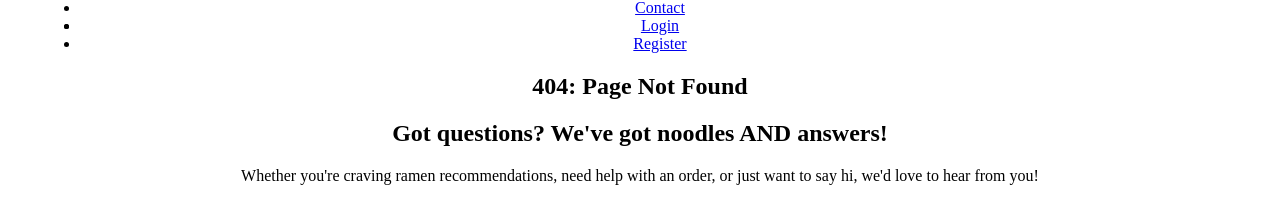
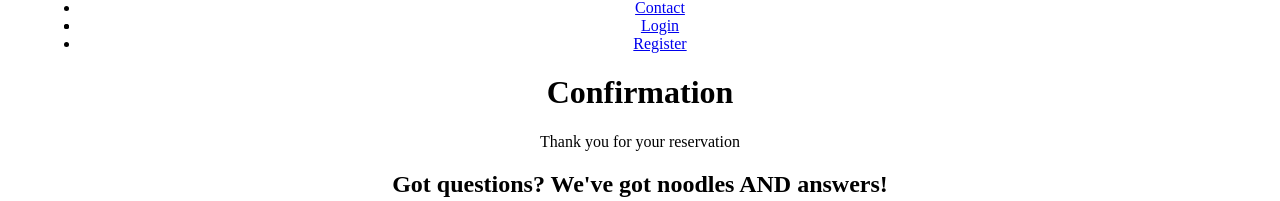
Before and after one commit to ant-codes-42/slurp-society, a React (Vite) app in the folder client/: page /reservation/confirmation in a window 1280 px wide. Shown: the part 255-456 px from the top of the page. Built offline with nearby package versions, Linux system fonts and the light colour scheme.

Commit message:
confirmation page for reservation, updated css references to App.tsx

```diff
--- a/client/src/App.tsx
+++ b/client/src/App.tsx
@@ -3,7 +3,7 @@ import Navbar from "./components/Navbar";
 import Contact from "./pages/Contact.jsx";
 import Header from "./components/Header";
 
-
+import './App.css';
 
 function App() {
 
--- a/client/src/components/ReservationForm.tsx
+++ b/client/src/components/ReservationForm.tsx
@@ -3,6 +3,7 @@ import { getUserById } from '../api/userAPI';
 import type { UserData } from '../interfaces/UserData';
 import { createReservation } from '../api/reservationAPI';
 import { updateUser } from '../api/userAPI';
+import { useNavigate } from 'react-router';
 import auth from '../utils/Auth';
 
 export default function ReservationForm({ slot, incomingPartySize }: { slot: string, incomingPartySize: string }) {
@@ -16,6 +17,7 @@ export default function ReservationForm({ slot, incomingPartySize }: { slot: str
     const partySize = incomingPartySize;
     const slotId = slot;
     console.log(slotId); //temp logging
+    const navigate = useNavigate();
 
     const [loginCheck, setLoginCheck] = useState(false);
 
@@ -107,6 +109,7 @@ export default function ReservationForm({ slot, incomingPartySize }: { slot: str
         createReservation(userObj.id, slotId, partySize, specialRequests)
             .then((response) => {
                 console.log('Reservation created:', response);
+                navigate('/reservation/confirmation');
             })
             .catch((error) => {
                 console.error('Error creating reservation:', error);
--- a/client/src/main.tsx
+++ b/client/src/main.tsx
@@ -10,6 +10,7 @@ import Contact from "./pages/Contact";
 import Menu from "./pages/Menu";
 import Login from "./pages/Login";
 import Register from "./pages/Register";
+import Confirmation from "./pages/Confirmation";
 
 const rootElement = document.getElementById("root");
 
@@ -23,6 +24,7 @@ if (rootElement) {
           <Route path ="/Menu" index element ={<Menu />}/>
           <Route path="reservation" element={<Reservation />} />
           <Route path="reservation/create/:slotId" element={<CreateReservation />} />
+          <Route path="reservation/confirmation" element={<Confirmation />} />
           <Route path="/login" element={<Login />} />
           <Route path="/register" element={<Register />}/>
           <Route path="*" element={<Error />} />
--- /dev/null
+++ b/client/src/pages/Confirmation.tsx
@@ -0,0 +1,8 @@
+export default function Confirmation() {
+    return (
+        <div>
+            <h1>Confirmation</h1>
+            <p>Thank you for your reservation</p>
+        </div>
+    );
+}
--- a/client/src/pages/Contact.tsx
+++ b/client/src/pages/Contact.tsx
@@ -1,5 +1,3 @@
-
-import '../app.css';
 
 const Contact = () => {
     return (
--- a/client/src/pages/Home.tsx
+++ b/client/src/pages/Home.tsx
@@ -1,4 +1,4 @@
-import '../app.css';
+
 const Home = () => {
     return (
         <div className= "home-container">
--- a/client/src/pages/Menu.tsx
+++ b/client/src/pages/Menu.tsx
@@ -1,5 +1,3 @@
-import '../app.css';
-
 const Menu = () => {
     return (
         <>  {/* Opening React fragment */}
--- a/client/src/pages/Reservation.tsx
+++ b/client/src/pages/Reservation.tsx
@@ -53,6 +53,7 @@ const Reservation = () => {
             <input
                 type="number"
                 value={partySize}
+                min={2}
                 onChange={(e) => setPartySize(Number(e.target.value))}
             />
             <div className='timeslots'>
```
